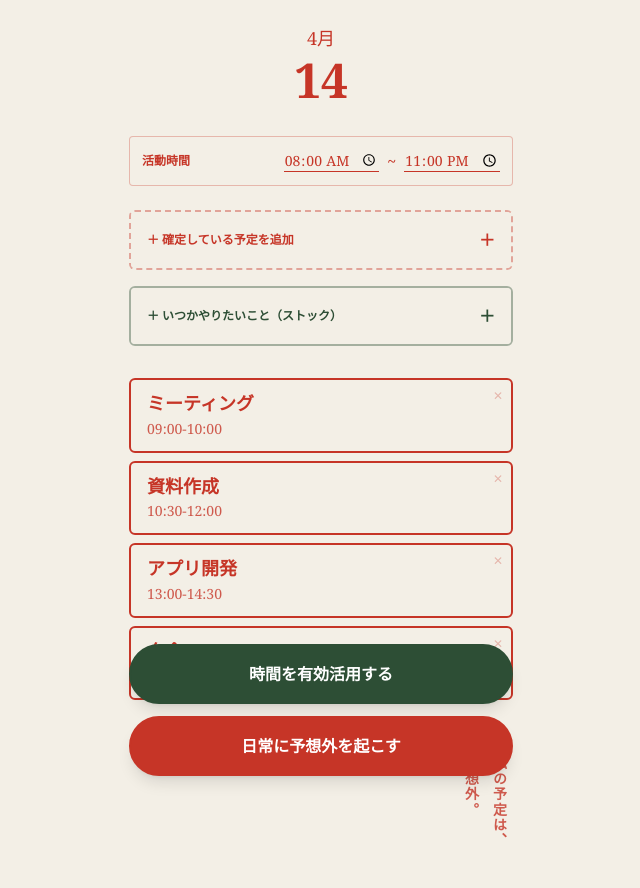
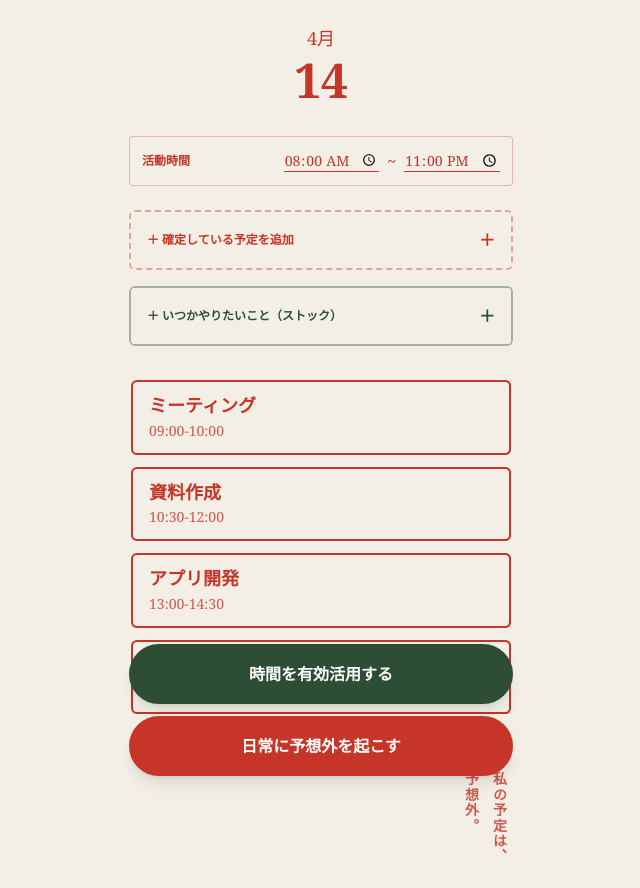
Before and after one commit to j339nogu/Unexpected-Day, a React (Vite) app: page / in a window 1280 px wide. Shown: the whole page, without its empty margins (319-959 px from the left). Built offline with nearby package versions, Linux system fonts and the light colour scheme; the HTML template or start-up script is replaced by a standard one.

Commit message:
Update App.jsx

```diff
--- a/src/App.jsx
+++ b/src/App.jsx
@@ -1,4 +1,5 @@
-import React, { useState, useEffect } from 'react';
+import React, { useState, useEffect, useRef } from 'react';
+import { useAutoAnimate } from '@formkit/auto-animate/react';
 
 // --- 時間帯の定義リスト ---
 const ALL = ['morning', 'day', 'afternoon', 'evening', 'night', 'midnight'];
@@ -98,46 +99,88 @@ const getSlotCategory = (minutes) => {
   return 'midnight';
 };
 
-// --- コンポーネント ---
-const EventCard = ({ id, startTime, endTime, title, type, onDelete, onClick }) => {
+// --- スワイプ対応コンポーネント ---
+const SwipeableEventCard = ({ id, startTime, endTime, title, type, onDelete, onEdit }) => {
   const isUnexpected = type === 'unexpected';
   const isCustom = type === 'custom';
 
-  let bgColor = 'bg-transparent';
+  // スワイプ時に後ろのボタンが透けないよう、アプリ背景色(#F3EFE6)と同化する色をデフォルトに
+  let bgColor = 'bg-[#F3EFE6]';
   let borderColor = 'border-[#C63527]';
   let textColor = 'text-[#C63527]';
-  let btnColor = 'text-[#C63527] opacity-30 hover:opacity-100';
 
   if (isUnexpected) {
     bgColor = 'bg-[#C63527]';
     textColor = 'text-white';
-    btnColor = 'text-white opacity-40 hover:opacity-100';
   } else if (isCustom) {
     bgColor = 'bg-[#2D4E35]';
     borderColor = 'border-[#2D4E35]';
     textColor = 'text-white';
-    btnColor = 'text-white opacity-40 hover:opacity-100';
   }
 
+  // スワイプ用の状態管理
+  const [translateX, setTranslateX] = useState(0);
+  const touchStartX = useRef(0);
+  const touchCurrentX = useRef(0);
+  const ACTION_WIDTH = 140; // 編集(70px) + 削除(70px) の幅
+
+  const handleTouchStart = (e) => {
+    touchStartX.current = e.touches[0].clientX;
+    touchCurrentX.current = e.touches[0].clientX;
+  };
+
+  const handleTouchMove = (e) => {
+    touchCurrentX.current = e.touches[0].clientX;
+    const diff = touchCurrentX.current - touchStartX.current;
+
+    if (diff < 0 && translateX === 0) {
+      // 左へのスワイプ
+      setTranslateX(Math.max(diff, -ACTION_WIDTH));
+    } else if (diff > 0 && translateX < 0) {
+      // 右へのスワイプ（元に戻す）
+      setTranslateX(Math.min(-ACTION_WIDTH + diff, 0));
+    }
+  };
+
+  const handleTouchEnd = () => {
+    // スワイプ距離が半分を超えたら開きっぱなしにする
+    if (translateX < -(ACTION_WIDTH / 2)) {
+      setTranslateX(-ACTION_WIDTH);
+    } else {
+      setTranslateX(0);
+    }
+  };
+
   return (
-    <div
-      onClick={onClick}
-      className={`relative w-full px-4 py-3 rounded-md border-2 mb-2 cursor-pointer transition-transform hover:scale-[1.01] ${bgColor} ${borderColor} ${textColor}`}
-    >
-      <button
-        onClick={(e) => {
-          e.stopPropagation();
-          onDelete(id);
-        }}
-        className={`absolute top-2 right-2 text-xs transition-opacity ${btnColor} p-2 -m-2`}
-        aria-label="削除"
+    <div className="relative w-full mb-2 overflow-hidden rounded-md border-2 border-transparent">
+      {/* 背後に隠れているアクションボタン */}
+      <div className="absolute top-0 right-0 h-full flex">
+        <button
+          onClick={(e) => { e.stopPropagation(); setTranslateX(0); onEdit(); }}
+          className="w-[70px] bg-gray-400 text-white font-bold text-sm flex items-center justify-center transition-colors hover:bg-gray-500 rounded-l-md"
+        >
+          編集
+        </button>
+        <button
+          onClick={(e) => { e.stopPropagation(); setTranslateX(0); onDelete(id); }}
+          className="w-[70px] bg-[#C63527] text-white font-bold text-sm flex items-center justify-center transition-colors hover:bg-red-800 rounded-r-md"
+        >
+          削除
+        </button>
+      </div>
+
+      {/* スワイプで動く前面のカード本体 */}
+      <div
+        onTouchStart={handleTouchStart}
+        onTouchMove={handleTouchMove}
+        onTouchEnd={handleTouchEnd}
+        style={{ transform: `translateX(${translateX}px)` }}
+        className={`relative w-full px-4 py-3 border-2 transition-transform duration-200 ease-out rounded-md shadow-sm ${bgColor} ${borderColor} ${textColor}`}
       >
-        ✕
-      </button>
-
-      <div className="font-bold text-base sm:text-lg leading-tight mb-1 pr-6 break-words whitespace-pre-wrap">{title}</div>
-      <div className={`text-xs sm:text-sm ${isUnexpected || isCustom ? 'opacity-90' : 'text-[#C63527]/80'}`}>
-        {startTime}-{endTime}
+        <div className="font-bold text-base sm:text-lg leading-tight mb-1 pr-6 break-words whitespace-pre-wrap">{title}</div>
+        <div className={`text-xs sm:text-sm ${isUnexpected || isCustom ? 'opacity-90' : 'text-[#C63527]/80'}`}>
+          {startTime}-{endTime}
+        </div>
       </div>
     </div>
   );
@@ -168,6 +211,9 @@ export default function App() {
   const [newEndTime, setNewEndTime] = useState('');
   const [poolTitle, setPoolTitle] = useState('');
   const [poolDuration, setPoolDuration] = useState(30);
+
+  // ★ ヌルッとしたアニメーションを管理するHook
+  const [listRef] = useAutoAnimate();
 
   useEffect(() => {
     const fadeTimer = setTimeout(() => { setFadeSplash(true); }, 1500);
@@ -214,7 +260,7 @@ export default function App() {
   const currentMonth = today.getMonth() + 1;
   const currentDate = today.getDate();
 
-  // 隙間計算（現在時刻を考慮し、予定と予定の間を最優先）
+  // 隙間計算
   const getGaps = (currentSchedule) => {
     const sorted = [...currentSchedule].sort((a, b) => timeToMinutes(a.startTime) - timeToMinutes(b.startTime));
     const innerGaps = [];
@@ -222,31 +268,23 @@ export default function App() {
     const activeStart = timeToMinutes(activeRange.start);
     const activeEnd = timeToMinutes(activeRange.end);
 
-    // ★ 現在のリアルタイム時刻を取得
     const now = new Date();
     const currentMinutes = now.getHours() * 60 + now.getMinutes();
-
-    // ★ 設定上の開始時刻か、現在時刻のどちらか「遅い方」を実質的なスタートラインとする
     const effectiveStart = Math.max(activeStart, currentMinutes);
 
-    // すでに活動終了時刻を過ぎている場合は隙間なし
-    if (effectiveStart >= activeEnd) {
-      return { innerGaps: [], outerGaps: [] };
-    }
+    if (effectiveStart >= activeEnd) return { innerGaps: [], outerGaps: [] };
 
     if (sorted.length === 0) {
       if (activeEnd - effectiveStart >= 15) outerGaps.push({ start: effectiveStart, end: activeEnd, duration: activeEnd - effectiveStart });
       return { innerGaps, outerGaps };
     }
 
-    // 現在時刻より後の最初の予定までの隙間（Outer）
     const firstEventStart = timeToMinutes(sorted[0].startTime);
     if (firstEventStart > effectiveStart) {
       const gapEnd = Math.min(firstEventStart, activeEnd);
       if (gapEnd - effectiveStart >= 15) outerGaps.push({ start: effectiveStart, end: gapEnd, duration: gapEnd - effectiveStart });
     }
 
-    // 予定と予定の間の隙間（Inner）
     let lastEnd = Math.max(effectiveStart, timeToMinutes(sorted[0].endTime));
     for (let i = 1; i < sorted.length; i++) {
       const start = timeToMinutes(sorted[i].startTime);
@@ -258,7 +296,6 @@ export default function App() {
       lastEnd = Math.max(lastEnd, timeToMinutes(sorted[i].endTime));
     }
 
-    // 最後の予定から活動終了までの隙間（Outer）
     if (activeEnd > lastEnd) {
       const gapStart = Math.max(lastEnd, effectiveStart);
       if (activeEnd - gapStart >= 15) outerGaps.push({ start: gapStart, end: activeEnd, duration: activeEnd - gapStart });
@@ -275,18 +312,10 @@ export default function App() {
       alert("終了時刻は開始時刻より後に設定してください。");
       return;
     }
-
-    const newEvent = {
-      id: Date.now(),
-      startTime: newStartTime,
-      endTime: newEndTime,
-      title: newTitle,
-      type: 'normal'
-    };
-
+    const newEvent = { id: Date.now(), startTime: newStartTime, endTime: newEndTime, title: newTitle, type: 'normal' };
     setSchedule([...schedule, newEvent]);
     setNewTitle(''); setNewStartTime(''); setNewEndTime('');
-    setIsScheduleFormOpen(false); // 追加したらフォームを閉じる
+    setIsScheduleFormOpen(false);
   };
 
   const deleteEvent = (idToDelete) => setSchedule(schedule.filter(item => item.id !== idToDelete));
@@ -313,7 +342,16 @@ export default function App() {
     e.target.style.height = `${e.target.scrollHeight}px`;
   };
 
+  // ★ バイブレーション機能の追加
+  const triggerVibration = () => {
+    if (typeof navigator !== 'undefined' && navigator.vibrate) {
+      navigator.vibrate(50); // 50ミリ秒の「ブルッ」
+    }
+  };
+
   const triggerUnexpected = () => {
+    triggerVibration(); // ボタン押下時の振動
+
     const { innerGaps, outerGaps } = getGaps(schedule);
     const gaps = innerGaps.length > 0 ? innerGaps : outerGaps;
 
@@ -351,6 +389,8 @@ export default function App() {
   };
 
   const triggerCustomTask = () => {
+    triggerVibration(); // ボタン押下時の振動
+
     if (customPool.length === 0) {
       alert("まずは「ストック」にタスクを追加してください。");
       return;
@@ -359,7 +399,6 @@ export default function App() {
     const { innerGaps, outerGaps } = getGaps(schedule);
     const shuffledTasks = [...customPool].sort(() => 0.5 - Math.random());
 
-    // 1. まず予定の間（inner）を探す
     for (const task of shuffledTasks) {
       const targetGap = innerGaps.find(g => g.duration >= task.duration);
       if (targetGap) {
@@ -368,7 +407,6 @@ export default function App() {
       }
     }
 
-    // 2. なければ前後（outer）を探す
     for (const task of shuffledTasks) {
       const targetGap = outerGaps.find(g => g.duration >= task.duration);
       if (targetGap) {
@@ -400,7 +438,6 @@ export default function App() {
             <h1 className="text-4xl sm:text-5xl font-bold mt-1">{currentDate}</h1>
           </div>
 
-          {/* 活動時間の指定 */}
           <div className="mb-6 p-3 border border-[#C63527]/30 rounded flex items-center justify-between text-[#C63527] bg-[#F3EFE6]">
             <span className="text-xs font-bold">活動時間</span>
             <div className="flex gap-2 items-center">
@@ -410,7 +447,6 @@ export default function App() {
             </div>
           </div>
 
-          {/* 予定追加フォーム（アコーディオン） */}
           <div className="mb-4 border-2 border-dashed border-[#C63527]/40 rounded-md transition-all overflow-hidden">
             <button
               type="button"
@@ -441,7 +477,6 @@ export default function App() {
             )}
           </div>
 
-          {/* タスクストック（アコーディオン） */}
           <div className="mb-8 border-2 border-[#2D4E35]/40 rounded-md text-[#2D4E35] transition-all overflow-hidden">
             <button
               type="button"
@@ -476,12 +511,12 @@ export default function App() {
             )}
           </div>
 
-          {/* スケジュール表示 */}
-          <div className="flex flex-col">
+          {/* ★ AutoAnimateを適用したスケジュールリスト */}
+          <div className="flex flex-col" ref={listRef}>
             {sortedDisplaySchedule.map((item) => {
               const isUnexpected = item.type === 'unexpected';
               const isCustom = item.type === 'custom';
-              const editBg = isUnexpected ? 'bg-[#C63527] border-[#C63527] text-white' : isCustom ? 'bg-[#2D4E35] border-[#2D4E35] text-white' : 'bg-transparent border-[#C63527] text-[#C63527]';
+              const editBg = isUnexpected ? 'bg-[#C63527] border-[#C63527] text-white' : isCustom ? 'bg-[#2D4E35] border-[#2D4E35] text-white' : 'bg-[#F3EFE6] border-[#C63527] text-[#C63527]';
               const saveBtnClass = isUnexpected || isCustom ? 'border-white hover:bg-white hover:text-[#C63527]' : 'border-[#C63527] hover:bg-[#C63527] hover:text-white';
 
               return editingId === item.id ? (
@@ -505,7 +540,7 @@ export default function App() {
                   </div>
                 </div>
               ) : (
-                <EventCard
+                <SwipeableEventCard
                   key={item.id}
                   id={item.id}
                   startTime={item.startTime}
@@ -513,7 +548,7 @@ export default function App() {
                   title={item.title}
                   type={item.type}
                   onDelete={deleteEvent}
-                  onClick={() => startEditing(item)}
+                  onEdit={() => startEditing(item)}
                 />
               )
             })}
@@ -525,17 +560,16 @@ export default function App() {
             </p>
           </div>
 
-          {/* 固定操作ボタン */}
           <div className="fixed bottom-6 left-0 right-0 flex flex-col items-center gap-3 px-4 pointer-events-none">
             <button
               onClick={triggerCustomTask}
-              className="pointer-events-auto w-full max-w-sm bg-[#2D4E35] text-white px-4 sm:px-6 py-3 sm:py-4 rounded-full font-bold shadow-lg border-2 border-[#2D4E35] hover:bg-white hover:text-[#2D4E35] transition-all transform hover:scale-105 text-sm sm:text-base"
+              className="pointer-events-auto w-full max-w-sm bg-[#2D4E35] text-white px-4 sm:px-6 py-3 sm:py-4 rounded-full font-bold shadow-lg border-2 border-[#2D4E35] hover:bg-white hover:text-[#2D4E35] transition-all transform hover:scale-105 active:scale-95 text-sm sm:text-base"
             >
               時間を有効活用する
             </button>
             <button
               onClick={triggerUnexpected}
-              className="pointer-events-auto w-full max-w-sm bg-[#C63527] text-white px-4 sm:px-6 py-3 sm:py-4 rounded-full font-bold shadow-lg border-2 border-[#C63527] hover:bg-white hover:text-[#C63527] transition-all transform hover:scale-105 text-sm sm:text-base"
+              className="pointer-events-auto w-full max-w-sm bg-[#C63527] text-white px-4 sm:px-6 py-3 sm:py-4 rounded-full font-bold shadow-lg border-2 border-[#C63527] hover:bg-white hover:text-[#C63527] transition-all transform hover:scale-105 active:scale-95 text-sm sm:text-base"
             >
               日常に予想外を起こす
             </button>
```
